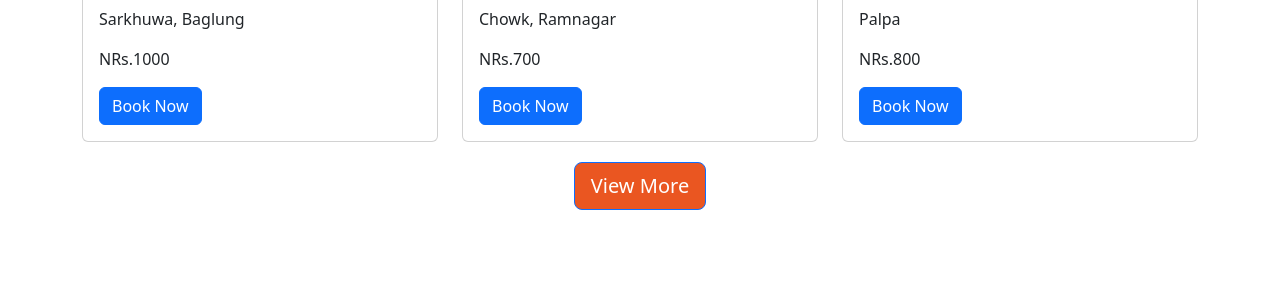
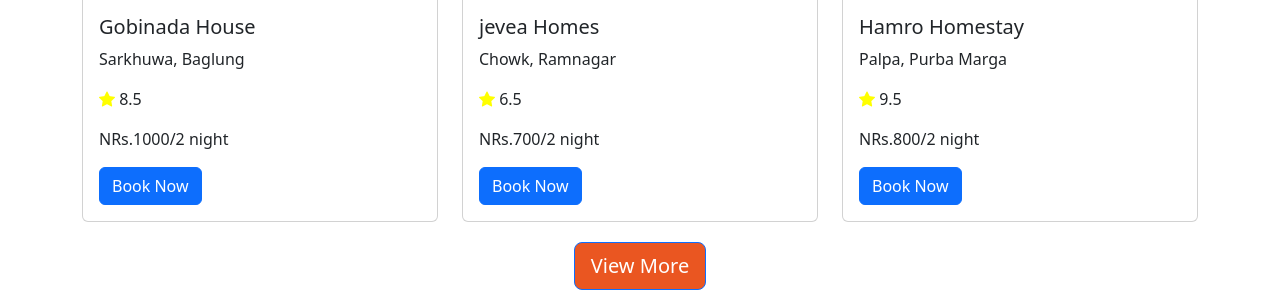
Before and after one commit to ruby222001/Travel_Nest, a Django app: page /homestay/show in a window 1280 px wide. Shown: the part 768-1058 px from the top of the page. Before the commit the page ends 978 px from the top, so only its background shows below. Run offline with Django 4.2, Linux system fonts and the light colour scheme; some libraries are stand-ins or nearby versions.

```diff
--- a/travelnest/homestay/templates/properties.html
+++ b/travelnest/homestay/templates/properties.html
@@ -12,7 +12,7 @@
 </head>
 
 <body>
-  <h1>Find Your HomeStay</h1>
+  <center><h1>Find Your HomeStay</h1></center>
 
   <div class="content">
     <div class="container">
@@ -21,39 +21,39 @@
           <div class="card" style="margin-bottom:20px">
             <img src="https://ktmgh.com/kathmandu-guest-house/wp-content/uploads/2018/04/deluxe4.png"
               class="card-img-top">
-            <div class="card-img-overlay">
-              <p class="card-text" style="box-shadow: 1cm;"><i class="bi bi-star-fill" style="color: yellow;"></i> 8.5</p>
-            </div>
             <div class="card-body">
               <h5 class="card-title">Nameste Homestay</h5>
               <p class="card-text">Sundhara, Lalitpur</p>
-              <p class="card-text">NRs.1600</p>
+              <p class="card-text" style="box-shadow: 1cm;"><i class="bi bi-star-fill" style="color: yellow;"></i> 8.5</p>
+              <p class="card-text">NRs.1600/2 night</p>
               <a href="#" class="btn btn-primary">Book Now</a>
             </div>
           </div>
         </div>
         <div class="col-xs-12 col-sm-4">
-          <div class="card">
+          <div class="card" style="margin-bottom:20px">
             <img
               src="https://q-xx.bstatic.com/xdata/images/hotel/max1024x768/214165146.jpg?k=8f9aae4654146ff515aacf521adef5ac0333ab30a89af1f67e8264e6536e729d&o="
               class="card-img-top" width="400" height="200">
             <div class="card-body">
               <h5 class="card-title">Gorkha Ghar</h5>
               <p class="card-text">Gorkha</p>
-              <p class="card-text">NRs.600</p>
+              <p class="card-text" style="box-shadow: 1cm;"><i class="bi bi-star-fill" style="color: yellow;"></i> 7.5</p>
+              <p class="card-text">NRs.600/2 night</p>
               <a href="#" class="btn btn-primary">Book Now</a>
             </div>
           </div>
         </div>
         <div class="col-xs-12 col-sm-4">
-          <div class="card">
+          <div class="card" style="margin-bottom:20px">
             <img
               src="https://encrypted-tbn0.gstatic.com/images?q=tbn:ANd9GcQ7KO0xWqoHOJkwGlWXWH7wMx_Rx7-iTsTMnA&usqp=CAU"
               class=" card-img-top" width="400" height="200">
             <div class="card-body">
               <h5 class="card-title">Gita Homestay</h5>
               <p class="card-text">Belbas, Butwal</p>
-              <p class="card-text">NRs.600</p>
+              <p class="card-text" style="box-shadow: 1cm;"><i class="bi bi-star-fill" style="color: yellow;"></i> 8.5</p>
+              <p class="card-text">NRs.600/3 night</p>
               <a href="#" class="btn btn-primary">Book Now</a>
             </div>
           </div>
@@ -61,27 +61,29 @@
       </div>
       <div class="row">
         <div class="col-xs-12 col-sm-4">
-          <div class="card">
+          <div class="card" style="margin-bottom:20px">
             <img
               src="https://images.getaroom-cdn.com/image/upload/s--j8mExPEv--/c_limit,e_improve,fl_lossy.immutable_cache,h_940,q_auto:good,w_940/v1666064963/93c3daebb68ed674fc5e2fb59d79892ba6a0c627?atc=bc5da95f"
               class="card-img-top" width="400" height="200">
             <div class="card-body">
               <h5 class="card-title">Gobinada House</h5>
               <p class="card-text">Sarkhuwa, Baglung</p>
-              <p class="card-text">NRs.1000</p>
+              <p class="card-text" style="box-shadow: 1cm;"><i class="bi bi-star-fill" style="color: yellow;"></i> 8.5</p>
+              <p class="card-text">NRs.1000/2 night</p>
               <a href="#" class="btn btn-primary">Book Now</a>
             </div>
           </div>
         </div>
         <div class="col-xs-12 col-sm-4">
-          <div class="card">
+          <div class="card" style="margin-bottom:20px">
             <img
               src="https://encrypted-tbn0.gstatic.com/images?q=tbn:ANd9GcRG6smIZn0XOz8kLJ7Ki33rXZiymsn9clQLJNo1S9virZMfjw9Agt1JTgRpV49gY5NWmck&usqp=CAU"
               class="card-img-top" width="400" height="200">
             <div class="card-body">
               <h5 class="card-title">jevea Homes</h5>
               <p class="card-text">Chowk, Ramnagar</p>
-              <p class="card-text">NRs.700</p>
+              <p class="card-text" style="box-shadow: 1cm;"><i class="bi bi-star-fill" style="color: yellow;"></i> 6.5</p>
+              <p class="card-text">NRs.700/2 night</p>
               <a href="#" class="btn btn-primary">Book Now</a>
             </div>
           </div>
@@ -93,8 +95,9 @@
               class="card-img-top" width="400" height="200">
             <div class="card-body">
               <h5 class="card-title">Hamro Homestay</h5>
-              <p class="card-text">Palpa</p>
-              <p class="card-text">NRs.800</p>
+              <p class="card-text">Palpa, Purba Marga</p>
+              <p class="card-text" style="box-shadow: 1cm;"><i class="bi bi-star-fill" style="color: yellow;"></i> 9.5</p>
+              <p class="card-text">NRs.800/2 night</p>
               <a href="#" class="btn btn-primary">Book Now</a>
             </div>
           </div>
--- a/travelnest/homestay/urls.py
+++ b/travelnest/homestay/urls.py
@@ -3,4 +3,5 @@ from . import views
 
 urlpatterns = [
     path('show',views.show_homestay),
+    path('showsingle',views.show_singleproperty),
 ]
--- a/travelnest/homestay/views.py
+++ b/travelnest/homestay/views.py
@@ -3,3 +3,6 @@ from django.shortcuts import render
 # Create your views here.
 def show_homestay(request):
     return render(request,'properties.html')
+
+def show_singleproperty(request):
+    return render(request,'singleproperty.html')
```
Also changed, not shown: travelnest/homestay/templates/singleproperty.html (added, +28 -0 lines).
